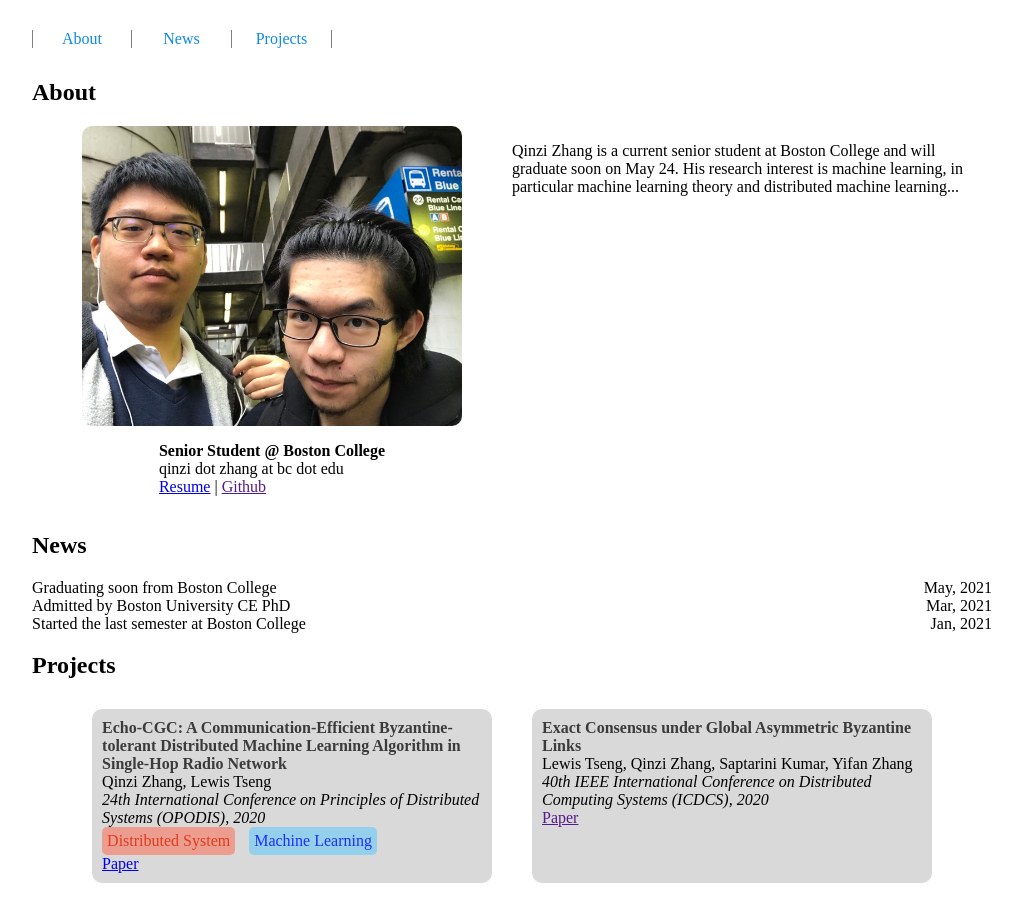
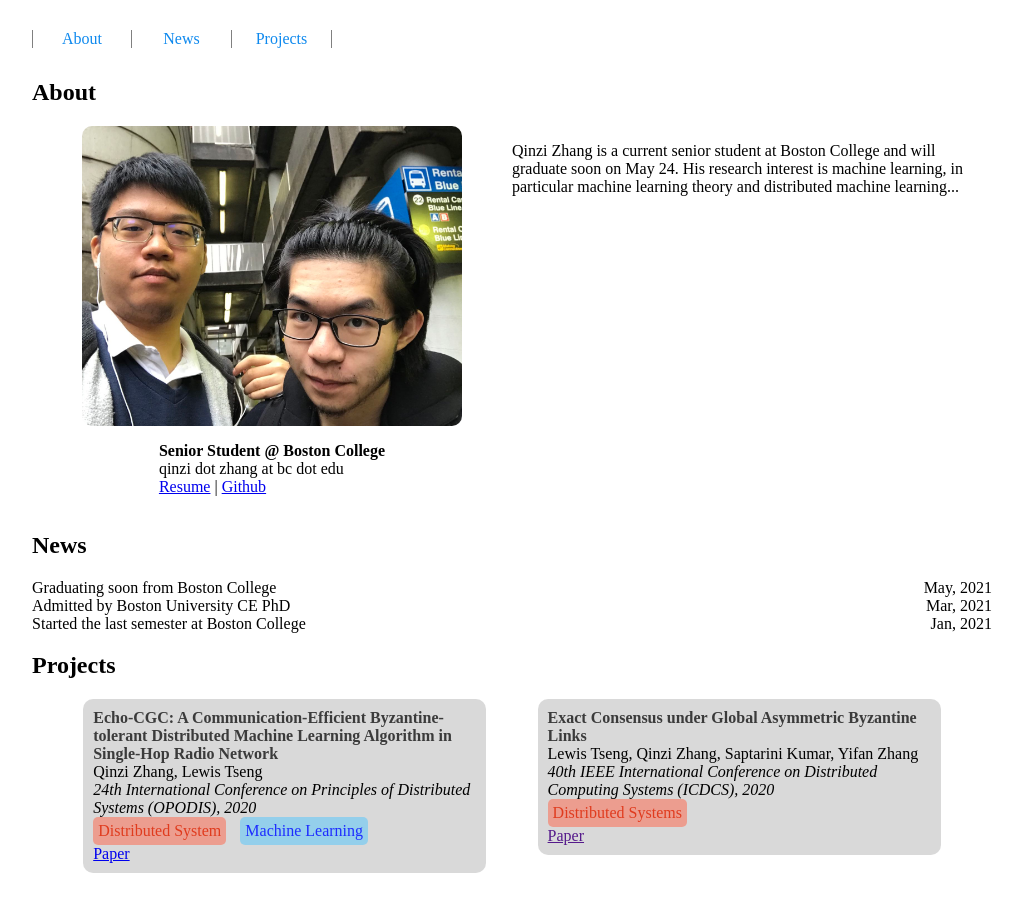
Before and after one commit to ZQZCalin/personal-page, a plain HTML site: page index.html in a window 1280 px wide. Shown: the part 61-962 px from the top of the page, without its empty margins (128-1148 px from the left). Drawn offline with Linux system fonts and the light colour scheme.

Commit message:
Basic CSS 1.1

```diff
--- a/index.html
+++ b/index.html
@@ -33,7 +33,7 @@
                         <b>Senior Student @ Boston College</b> <br>
                         qinzi dot zhang at bc dot edu <br>
                         <a href="Resume.pdf">Resume</a> |
-                        <a href="">Github</a>
+                        <a href="https://github.com/ZQZCalin">Github</a>
                     </p>
                 </div>
                 <p class="col-6">
@@ -65,9 +65,9 @@
         <section id="section-projects">
             <h1>Projects</h1>
 
-            <div id="flex-row" class="row">
+            <div id="project-container" class="row">
                 <!-- Project 1: Echo-CGC -->
-                <section class="project col-5">
+                <section class="project">
                     <a href="echo_CGC.html" class="project-link">
                         Echo-CGC: A Communication-Efficient Byzantine-tolerant
                         Distributed Machine Learning Algorithm in Single-Hop Radio Network
@@ -80,12 +80,13 @@
                 </section>
 
                 <!-- Project 2: Link Failure -->
-                <section class="project col-5">
+                <section class="project">
                     <a href="" class="project-link">
                         Exact Consensus under Global Asymmetric Byzantine Links
                     </a> <br>
                     Lewis Tseng, Qinzi Zhang, Saptarini Kumar, Yifan Zhang <br>
                     <i>40th IEEE International Conference on Distributed Computing Systems (ICDCS), 2020</i> <br>
+                    <span class="tag distributed-systems">Distributed Systems</span> <br>
                     <a href="">Paper</a>
                 </section>
             </div>
--- a/static/home.css
+++ b/static/home.css
@@ -18,11 +18,19 @@
 }
 
 /* project */
+#project-container {
+    align-items: flex-start;
+}
+
 .project {
+    /* style */
     background-color: rgba(128, 128, 128, 0.3);
     border-radius: 10px;
-    margin: 10px 20px;
     padding: 10px;
+    /* flex */
+    flex-basis: 42%;
+    /* text */
+    text-align: left;
 }
 
 .project-link:link, .project-link:visited {
--- a/static/style.css
+++ b/static/style.css
@@ -46,7 +46,7 @@ p {
 .row {
     display: flex;
     flex-wrap: wrap;
-    justify-content: center;
+    justify-content: space-evenly;
 }
 
 .col-1 {flex-basis: 8.33%;}
```
